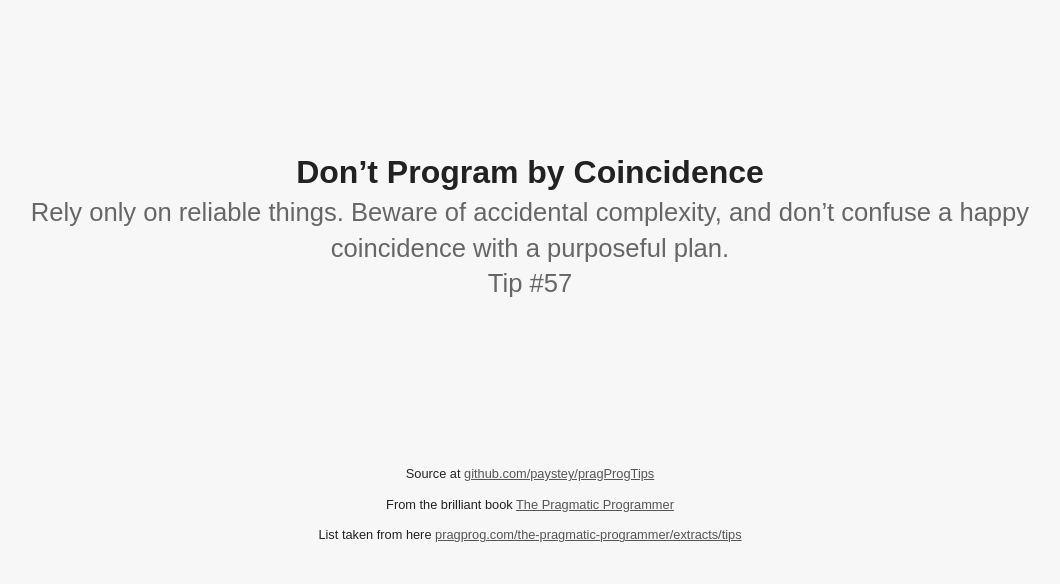
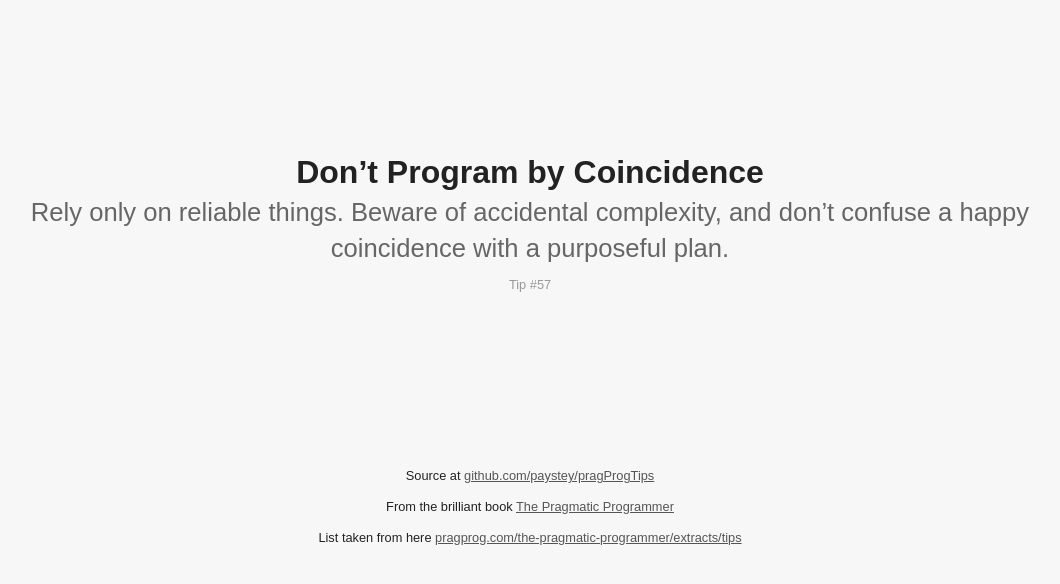
Before and after one commit to joshrp/pragProgTips, a plain HTML site: page index.htm in a window 1280 px wide. Shown: the whole page, without its empty margins (110-1170 px from the left). Drawn offline with nearby package versions, Linux system fonts and the light colour scheme.

Commit message:
Style tip. Decrease size, lighten color.

```diff
--- a/css/main.css
+++ b/css/main.css
@@ -278,7 +278,13 @@ a:hover {
     width:80%;
     margin: 150px auto;
 }
-.count, .desc{
+.count {
+    padding: 10px;
+    color: #999;
+    font-size: 0.4em;
+}
+
+.desc{
     color: #666;
     font-size: 0.8em;
 }
```
